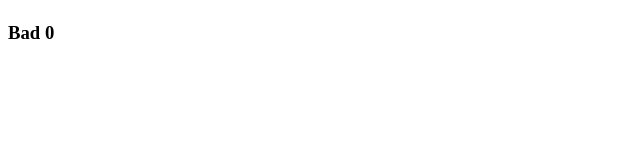
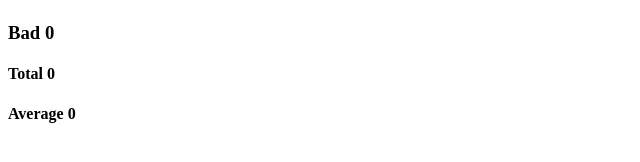
Before and after one commit to osuchlorena/fullstackopen, a React (Vite) app: page / in a window 1280 px wide. Shown: the part 240-402 px from the top of the page, without its empty margins (0-640 px from the left). Built offline with nearby package versions, Linux system fonts and the light colour scheme.

Commit message:
1.7: unicafe step 2

```diff
--- a/src/App.jsx
+++ b/src/App.jsx
@@ -26,6 +26,8 @@ const App = () => {
       <h3>Good {good} </h3>
       <h3>Neutral {neutral} </h3>
       <h3>Bad {bad} </h3>
+      <h4>Total {bad + good + neutral}</h4>
+      <h4>Average {(bad + good + neutral) / 3}</h4>
     </>
   )
 }
```
